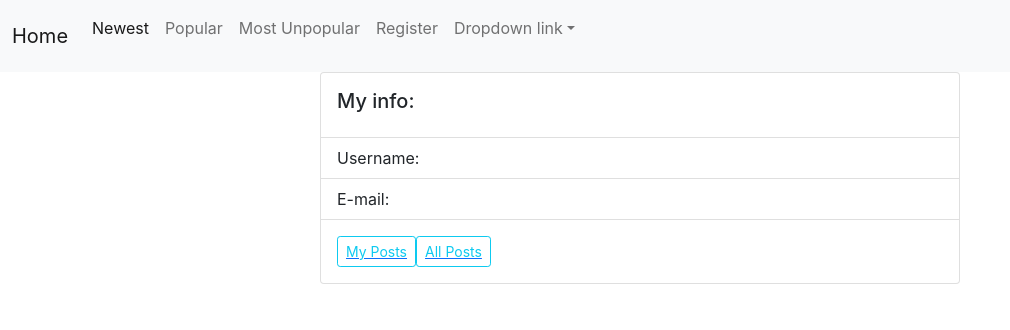
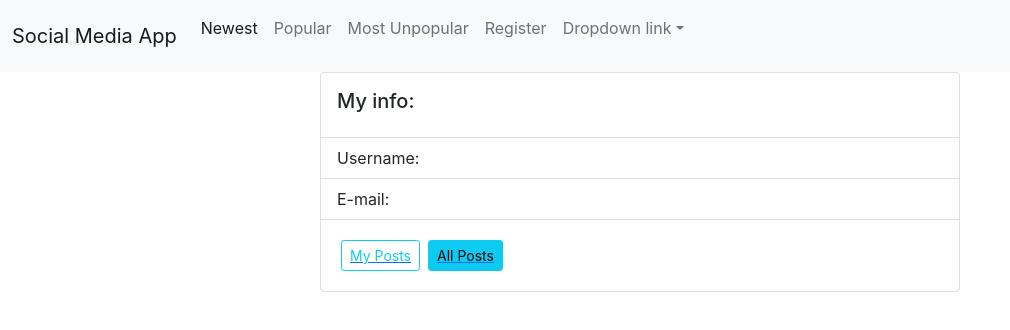
Before and after one commit to CristinaGradinaru/mock-social-media-app, a React (Create React App) app in the folder react_frontend/: page /myinfo in a window 1280 px wide. Shown: the top 330 px of the page, without its empty margins (0-1010 px from the left). Built offline with nearby package versions, Linux system fonts and the light colour scheme; no server answers.

Commit message:
added downvote and upvote

```diff
--- a/react_frontend/src/component/Navbar.js
+++ b/react_frontend/src/component/Navbar.js
@@ -14,7 +14,7 @@ export default class Navbar extends Component {
             <div>
                 <nav className="navbar navbar-expand-lg navbar-light bg-light">
                     <div className="container-fluid">
-                        <Link className="navbar-brand" to="/">Home</Link>
+                        <Link className="navbar-brand" to="/">Social Media App</Link>
                         <button className="navbar-toggler" type="button" data-bs-toggle="collapse" data-bs-target="#navbarNavDropdown" aria-controls="navbarNavDropdown" aria-expanded="false" aria-label="Toggle navigation">
                         <span className="navbar-toggler-icon"></span>
                         </button>
--- a/react_frontend/src/component/Post.js
+++ b/react_frontend/src/component/Post.js
@@ -17,6 +17,8 @@ export default class Post extends Component {
 
                 </div>
                 <h6>{p.content}</h6>
+                <button className="btn btn-sm btn-outline-success d-inline m-3">Upvote</button>
+                <button className="btn btn-sm btn-outline-danger d-inline m-3">Downvote</button>
             </div>
             </div>
         )
--- a/react_frontend/src/index.css
+++ b/react_frontend/src/index.css
@@ -11,3 +11,7 @@ code {
   font-family: source-code-pro, Menlo, Monaco, Consolas, 'Courier New',
     monospace;
 }
+
+.body{
+  background-color: aquamarine;
+}
--- a/react_frontend/src/view/Home.js
+++ b/react_frontend/src/view/Home.js
@@ -19,6 +19,7 @@ export default class Home extends Component {
             <div className="justify-content-center">
                 {/* <Link to="/createpost"><button className="btn btn-secondary">Create a Post</button></Link> */}
                 {this.state.posts.map(p => ( <Post key={p.id} post={p} /> ))}
+
             </div>
         )
     }
--- a/react_frontend/src/view/Login.js
+++ b/react_frontend/src/view/Login.js
@@ -6,7 +6,9 @@ export default class Login extends Component {
         super();
 
         this.state = {
-            redirect: null
+            redirect: null,
+            username: "",
+            password: ""
         }
     }
     async login(e){
@@ -19,12 +21,13 @@ export default class Login extends Component {
                 "Accept":"application/json"
 
             },
-            body: JSON.stringify("user-info", {
+            body: JSON.stringify({
                 "username": e.target.username.value,
                 "password": e.target.password.value
             })
         })
         let userDetails = await res.json();
+        localStorage.setItem("user-info", JSON.stringify(userDetails))
         // this.setState({ redirect: `/blog/${newPost.id}`}) REDIRECT TO MY INFO PAGE
         console.log(userDetails)
     }
--- a/react_frontend/src/view/MyInfo.js
+++ b/react_frontend/src/view/MyInfo.js
@@ -8,6 +8,10 @@ export default class MyInfo extends Component {
         this.state={
         }
     }
+
+    // Grabs current_user info from login page mounts component and displays json data in here
+
+
     render() {
         return (
             <div className="col-sm-6 offset-sm-3">
@@ -20,8 +24,8 @@ export default class MyInfo extends Component {
                     <li className="list-group-item">E-mail: </li>
                 </ul>
                 <div className="card-body">
-                    <Link to="/myposts"><button className="btn btn-sm btn-outline-info d-inline ">My Posts</button></Link>
-                    <Link to="/"><button className="btn btn-sm btn-outline-info d-inline ">All Posts</button></Link>
+                    <Link to="/myposts"><button className="btn btn-sm btn-outline-info d-inline m-1">My Posts</button></Link>
+                    <Link to="/"><button className="btn btn-sm btn-info d-inline m-1">All Posts</button></Link>
                 </div>
             </div>
             </div>
--- a/react_frontend/src/view/MyPosts.js
+++ b/react_frontend/src/view/MyPosts.js
@@ -1,16 +1,27 @@
 import React, { Component } from 'react'
+import { Link } from 'react-router-dom'
 
 
 export default class MyPosts extends Component {
+    constructor(){
+        super();
+        this.state={
+            posts:[]
+        }
+    }
 
-
-    // here will map the posts filtered_by current_user.id
+    // async componentDidMount() {
+    //     // const res = await fetch('http://localhost:5000/myposts/userid')  this will fetch info from posts filtered by current userID
+    //     const posts = await res.json()
+    //     this.setState({posts:posts})
+    // }
 
     render() {
         return (
             <div className="justify-content-center">
                 {/* <Link to="/createpost"><button className="btn btn-secondary">Create a Post</button></Link>
                 {this.state.posts.map(p => ( <Post key={p.id} post={p} /> ))} */}
+                <Link to="/myposts/update/<int:post_id>"><button>Update</button></Link>
             </div>
         )
     }
```
